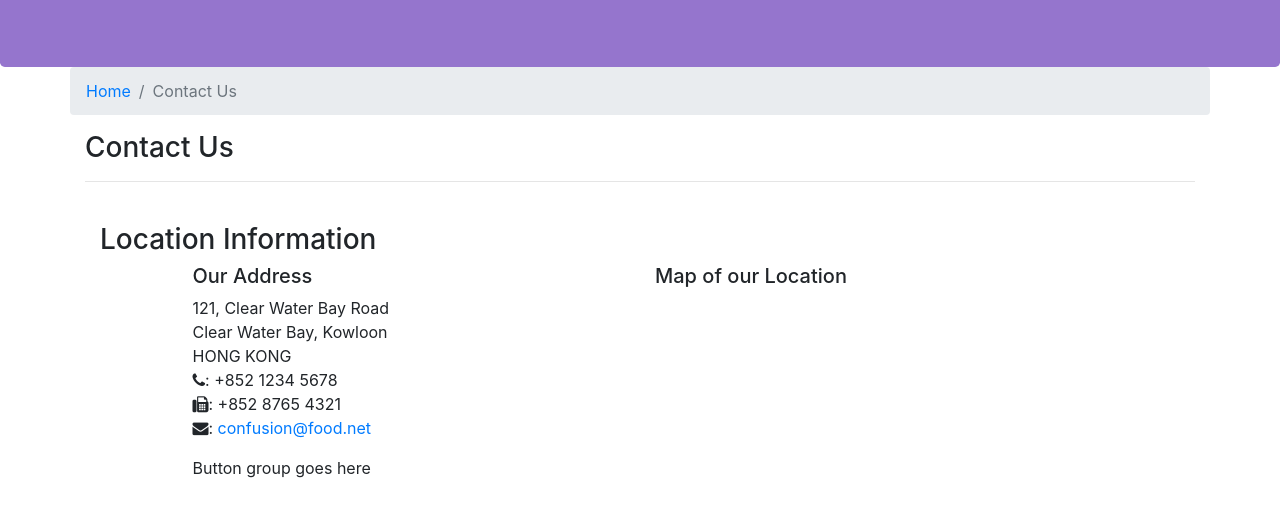
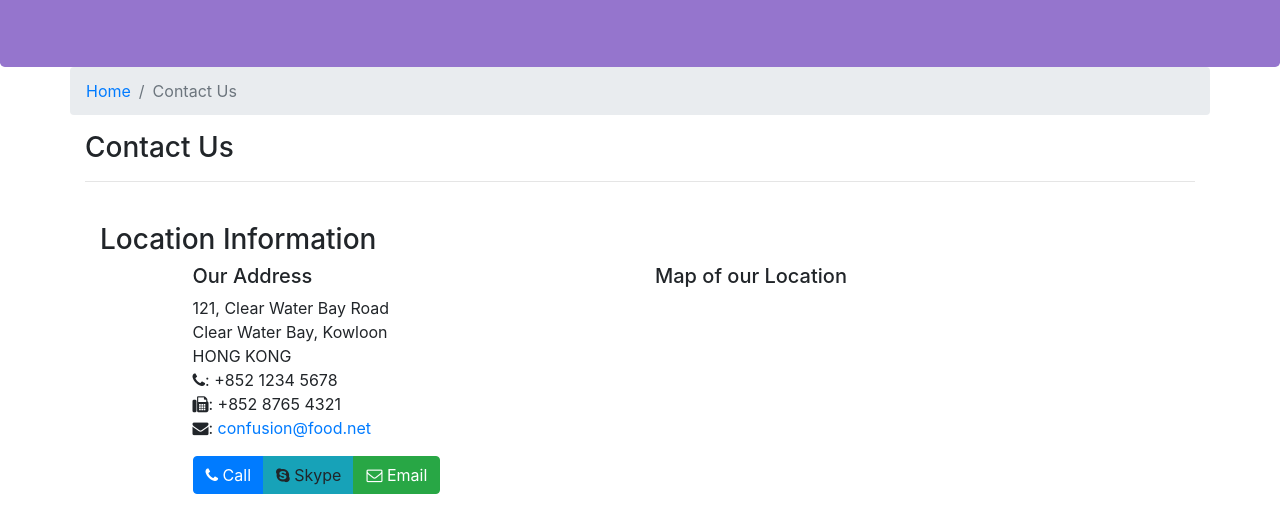
Before and after one commit to christophermontero/UI-Bootstrap4, a website: page contactus.html in a window 1280 px wide. Shown: the part 267-794 px from the top of the page. Drawn offline with nearby package versions, Linux system fonts and the light colour scheme.

Commit message:
Add a button's group into the contactus.html file

```diff
--- a/contactus.html
+++ b/contactus.html
@@ -1,21 +1,17 @@
 <!DOCTYPE html>
 <html lang="en">
-
 <head>
-
     <title>Ristorante Con Fusion: About Us</title>
     <!-- Required meta tags always come first -->
     <meta charset="utf-8">
     <meta name="viewport" content="width=device-width, initial-scale=1, shrink-to-fit=no">
     <meta http-equiv="x-ua-compatible" content="ie=edge">
-
     <!-- Bootstrap CSS -->
     <link rel="stylesheet" href="node_modules/bootstrap/dist/css/bootstrap.min.css">
     <link rel="stylesheet" href="node_modules/font-awesome/css/font-awesome.min.css">
     <link rel="stylesheet" href="node_modules/bootstrap-social/bootstrap-social.css">
     <link href="css/styles.css" rel="stylesheet">
 </head>
-
 <body>
     <nav class="navbar navbar-dark navbar-expand-sm fixed-top">
         <div class="container">
@@ -33,7 +29,6 @@
             </div>
         </div>
     </nav>
-
     <header class="jumbotron">
         <div class="container">
             <div class="row row-header">
@@ -46,7 +41,6 @@
             </div>
         </div>
     </header>
-
     <div class="container">
         <div class="row">
             <ol class="col-12 breadcrumb">
@@ -58,7 +52,6 @@
                <hr>
             </div>
         </div>
-
         <div class="row row-content">
            <div class="col-12">
               <h3>Location Information</h3>
@@ -79,10 +72,13 @@
                 <h5>Map of our Location</h5>
             </div>
             <div class="col-12 col-sm-11 offset-sm-1">
-                Button group goes here
+                <div class="btn-group" role="group">
+                    <a role="button" class="btn btn-primary" href="tel:+85212345678"><i class="fa fa-phone"></i> Call</a>
+                    <a role="button" class="btn btn-info"><i class="fa fa-skype"></i> Skype</a>
+                    <a role="button" class="btn btn-success" href="mailto:confusion@food.net"><i class="fa fa-envelope-o"></i> Email</a>
+                </div>
             </div>
         </div>
-
         <div class="row row-content">
            <div class="col-12">
               <h3>Send us your Feedback</h3>
@@ -93,9 +89,7 @@
              <div class="col-12 col-md">
             </div>
        </div>
-
     </div>
-
     <footer class="footer">
         <div class="container">
             <div class="row">
@@ -143,5 +137,4 @@
     <script src="node_modules/popper.js/dist/umd/popper.min.js"></script>
     <script src="node_modules/bootstrap/dist/js/bootstrap.min.js"></script>
 </body>
-
 </html>
```
Also changed, not shown: index.html (+1 -1 lines).
